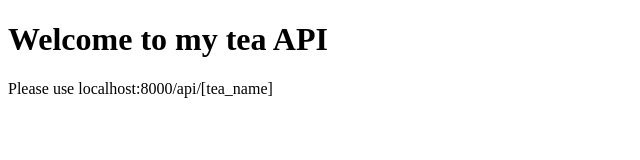
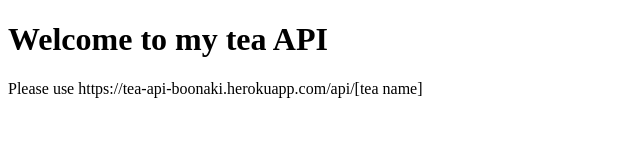
Before and after one commit to boonaki/boonakis-tea-api, a plain HTML site: page index.html in a window 1280 px wide. Shown: the whole page, without its empty margins (0-640 px from the left). Drawn offline with Linux system fonts and the light colour scheme.

Commit message:
fixed html and server

```diff
--- a/index.html
+++ b/index.html
@@ -8,6 +8,6 @@
     </head>
     <body>
         <h1>Welcome to my tea API</h1>
-        <span>Please use localhost:8000/api/[tea_name]</span>
+        <span>Please use https://tea-api-boonaki.herokuapp.com/api/[tea name]</span>
     </body>
 </html>
```
